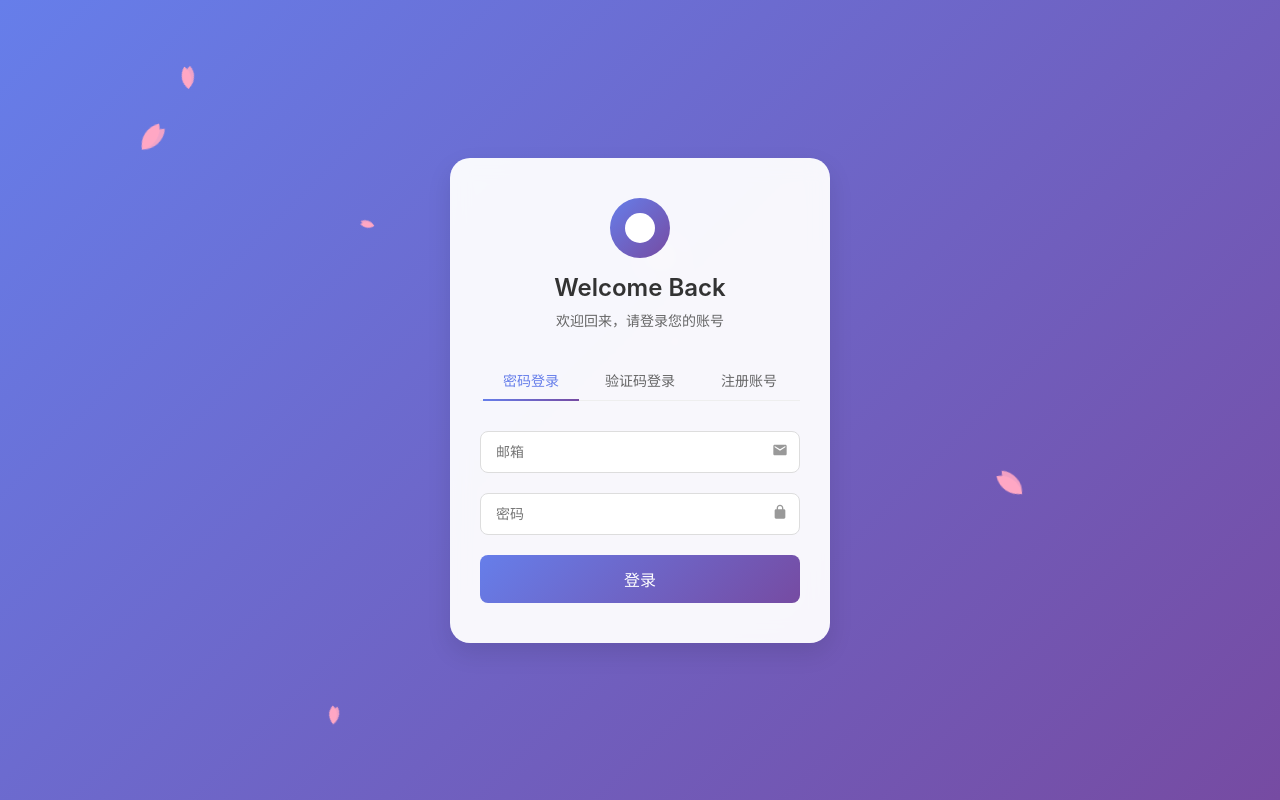
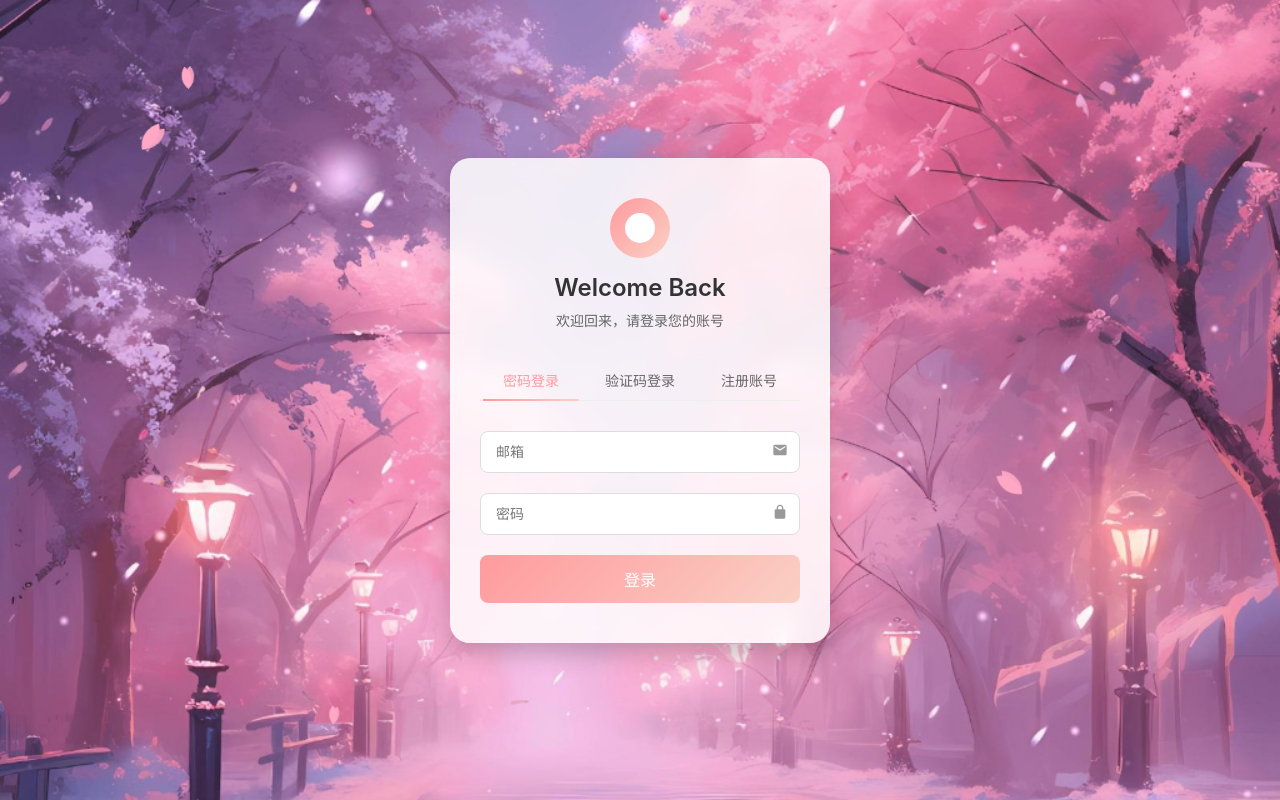
Before and after one commit to Ainski/html, a Flask app: page / in a window 1280 px wide. Run offline with Flask 3, Linux system fonts and the light colour scheme.

Commit message:
胡桥健，基本完成了登录注册页面，加入了樱花下落，鼠标点击特效以及更换了鼠标样式 页面应该差不多了

```diff
--- a/main/all/static/css/login.css
+++ b/main/all/static/css/login.css
@@ -8,7 +8,10 @@
 body {
   font-family: -apple-system, BlinkMacSystemFont, "Segoe UI", Roboto,
     "Helvetica Neue", Arial, sans-serif;
-  background: linear-gradient(135deg, #667eea 0%, #764ba2 100%);
+  background-image: url("../img/preview.jpg");
+  background-size: cover;
+  background-position: center;
+  background-attachment: fixed;
   min-height: 100vh;
   display: flex;
   align-items: center;
@@ -24,10 +27,10 @@ body {
 
 /* 表单盒子 */
 .form-box {
-  background: rgba(255, 255, 255, 0.95);
+  background: rgba(255, 255, 255, 0.85);
   border-radius: 20px;
   padding: 40px 30px;
-  box-shadow: 0 10px 25px rgba(0, 0, 0, 0.1);
+  box-shadow: 0 10px 25px rgba(0, 0, 0, 0.2);
   backdrop-filter: blur(10px);
 }
 
@@ -40,7 +43,7 @@ body {
 .logo-circle {
   width: 60px;
   height: 60px;
-  background: linear-gradient(135deg, #667eea 0%, #764ba2 100%);
+  background: linear-gradient(135deg, #ff9a9e 0%, #fad0c4 99%, #fad0c4 100%);
   border-radius: 50%;
   margin: 0 auto 15px;
   position: relative;
@@ -90,7 +93,7 @@ body {
 }
 
 .nav-tabs button.active {
-  color: #667eea;
+  color: #ff9a9e;
 }
 
 .nav-tabs button.active::after {
@@ -100,7 +103,7 @@ body {
   left: 0;
   width: 100%;
   height: 2px;
-  background: linear-gradient(90deg, #667eea 0%, #764ba2 100%);
+  background: linear-gradient(90deg, #ff9a9e 0%, #fad0c4 100%);
 }
 
 /* 表单容器 */
@@ -129,9 +132,9 @@ body {
 }
 
 .input-group input:focus {
-  border-color: #667eea;
+  border-color: #ff9a9e;
   outline: none;
-  box-shadow: 0 0 0 3px rgba(102, 126, 234, 0.1);
+  box-shadow: 0 0 0 3px rgba(255, 154, 158, 0.1);
 }
 
 .input-icon {
@@ -178,7 +181,7 @@ body {
 .submit-btn {
   width: 100%;
   padding: 12px;
-  background: linear-gradient(135deg, #667eea 0%, #764ba2 100%);
+  background: linear-gradient(135deg, #ff9a9e 0%, #fad0c4 100%);
   border: none;
   border-radius: 8px;
   color: white;
@@ -190,7 +193,7 @@ body {
 
 .submit-btn:hover {
   transform: translateY(-1px);
-  box-shadow: 0 4px 12px rgba(102, 126, 234, 0.2);
+  box-shadow: 0 4px 12px rgba(255, 154, 158, 0.3);
 }
 
 /* 动画 */
```
Also changed, not shown: main/all/static/img/preview.jpg (added).
